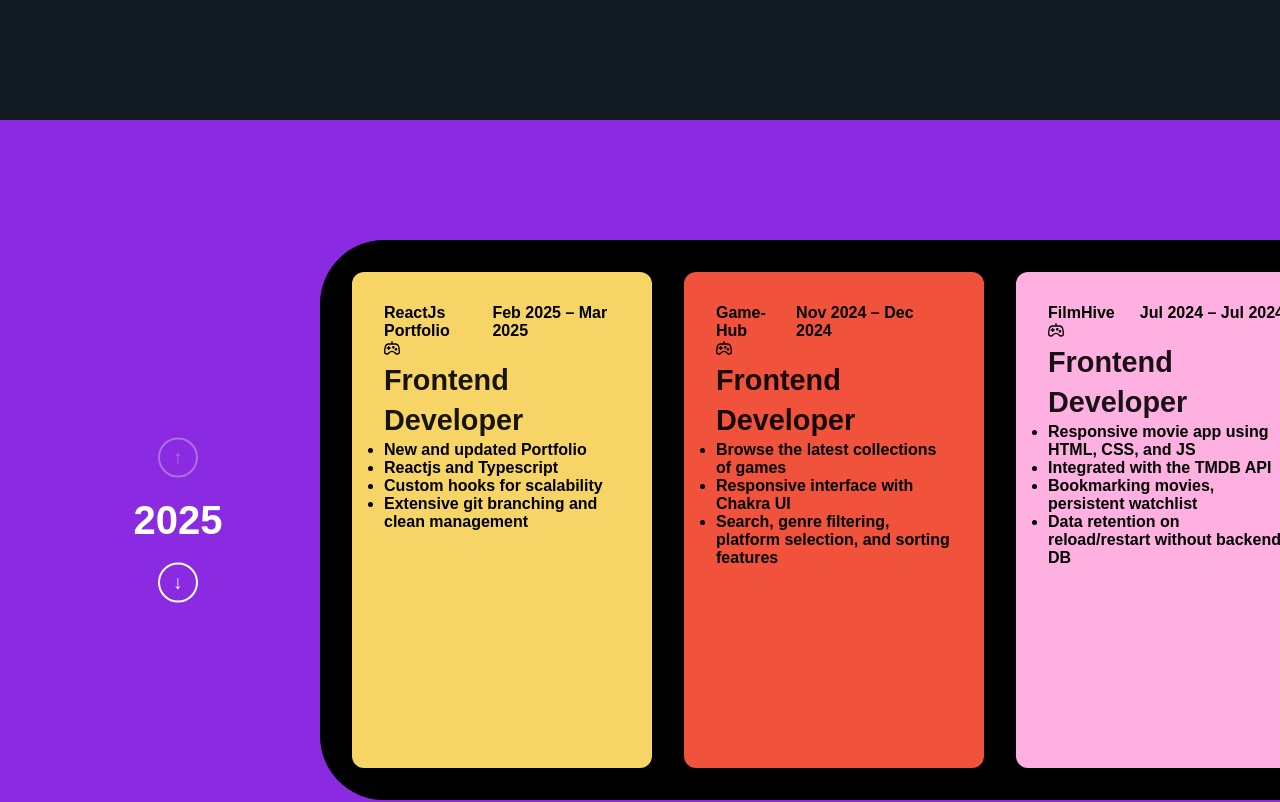
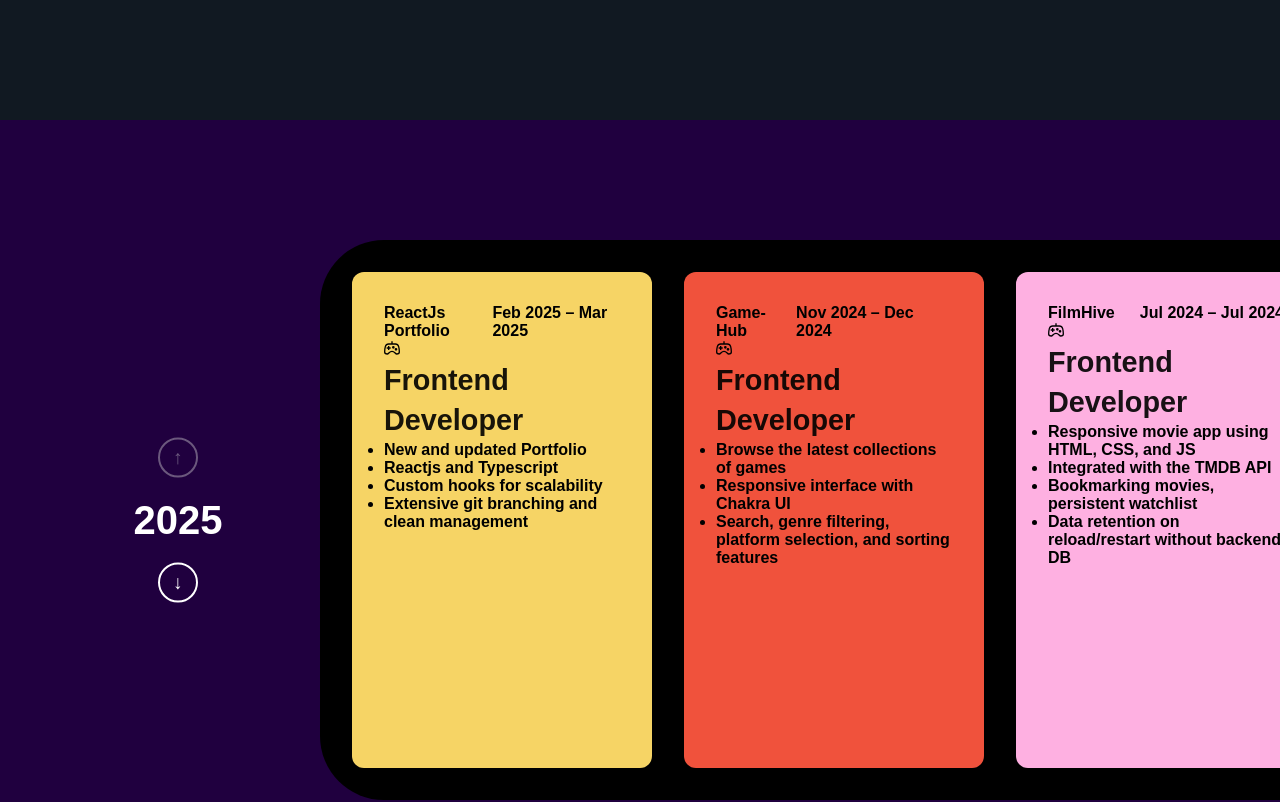
Before and after one commit to giterichub/eric-portfolio, a React (Vite) app: page / in a window 1280 px wide. Shown: the part 2760-3562 px from the top of the page. Built offline with nearby package versions, Linux system fonts and the light colour scheme; a web font is replaced by a local one.

Commit message:
Updated background color

```diff
--- a/src/styles/timeline.css
+++ b/src/styles/timeline.css
@@ -7,7 +7,8 @@
   position: relative;
   display: block;
   height: 100vh;
-  background-color: blueviolet;
+  /* background-color: blueviolet; */
+  background-color: #20003f;
   overflow: hidden;
 }
 
```
